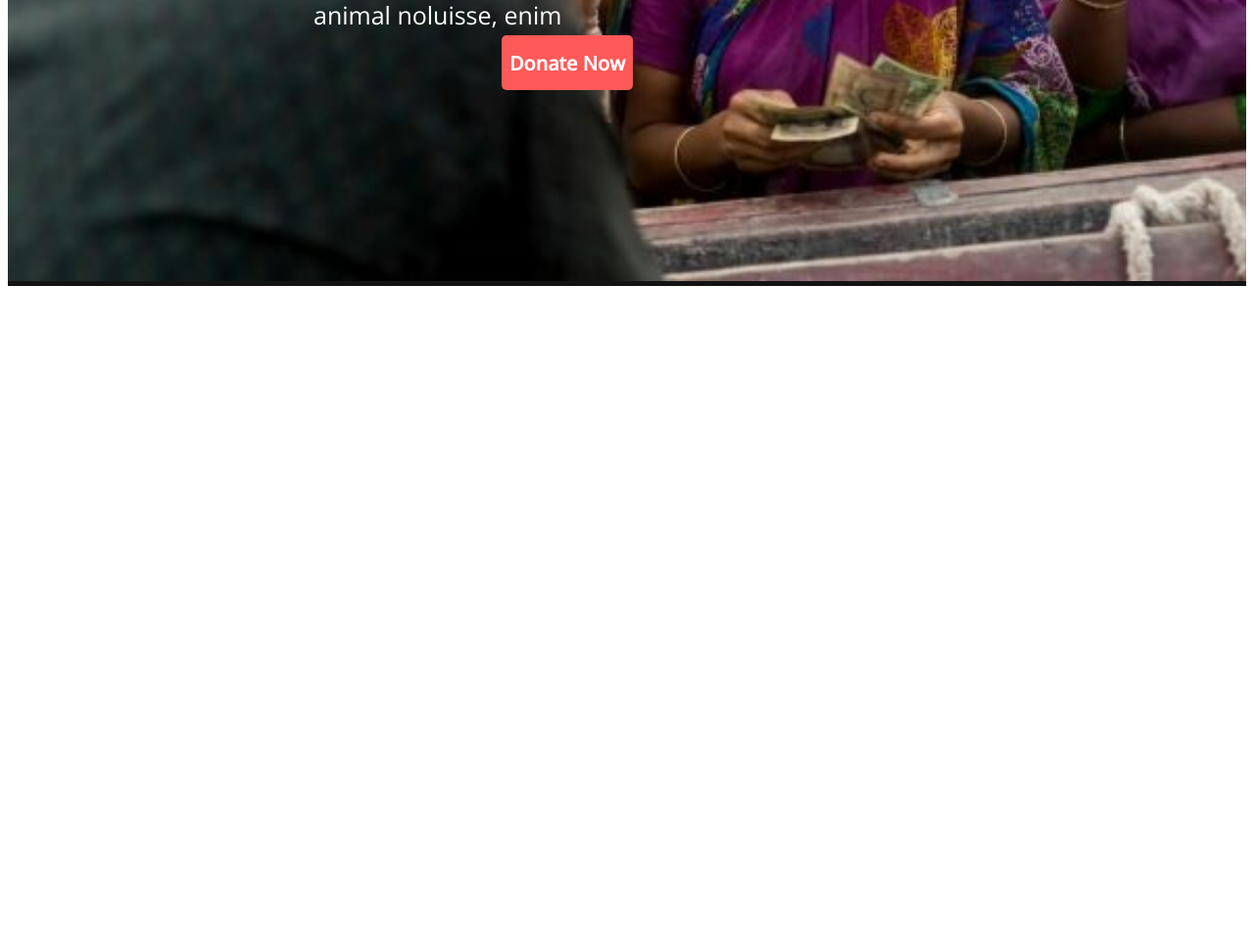
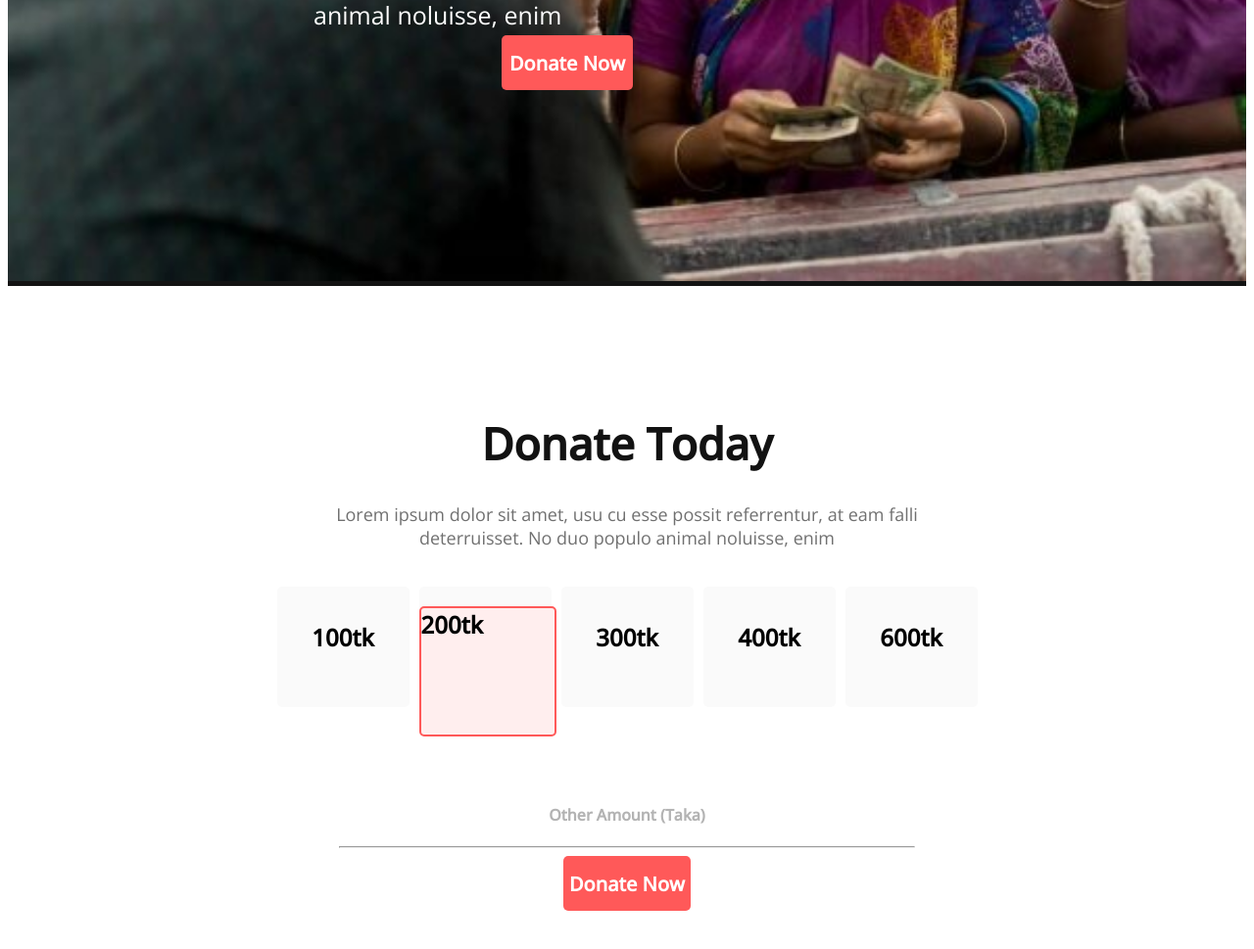
Before and after one commit to KamruzzamanShiblu/Donate-today, a plain HTML site: page index.html in a window 1280 px wide. Shown: the part 564-1533 px from the top of the page at 98% size. Before the commit the page ends 864 px from the top, so only its background shows below. Drawn offline with nearby package versions, Linux system fonts and the light colour scheme.

Commit message:
added my undone part

```diff
--- a/index.html
+++ b/index.html
@@ -19,6 +19,37 @@
                 <p class="section-description">Lorem ipsum dolor sit amet, usu cu esse possit referrentur, at eam falli deterruisset. No duo populo animal noluisse, enim</p>
                 <button class="btn-primary">Donate Now</button>
          </section>
+         <div>
+                <h1 class="text-primary">Donate Today</h1>
+                <p class="description-primary">Lorem ipsum dolor sit amet, usu cu esse possit referrentur, at eam falli deterruisset. No duo populo animal noluisse, enim</p>
+         </div>
+         <!-- money section  -->
+         <section>
+                <div class="money">
+
+                        <div class="money-title">
+                                <h1>100tk</h1>
+                        </div>
+
+                       <div class="money-title">
+
+                                <div class="mama"> <h2 class="two-hundred">200tk</h2></div>
+                        </div>
+                        <div class="money-title">
+                                <h1>300tk</h1>
+                        </div>
+                        <div class="money-title">
+                                <h1>400tk</h1>
+                        </div>
+                        <div class="money-title">
+                                <h1>600tk</h1>
+                        </div>
+                </div>
+         </section>
+         <div class="donate-me">
+                <h4 class="taka">Other Amount (Taka)</h4><hr>
+               <button class="btn-secondary">Donate Now</button>
+         </div>
         </main>
         <footer>
 
--- a/style.css
+++ b/style.css
@@ -43,4 +43,83 @@
 .donation1{
         width: 100%;
         position: relative;
+
 }
+
+/* donate today styles */
+.text-primary{
+        text-align: center;
+        font-weight: 700;
+        font-size: 45px;
+        color: #121212;
+        margin-top: 130px;
+}
+.description-primary{
+        font-weight: 400;
+font-size: 18px;
+text-align: center;
+color: #707070;
+height: 56px;
+margin: 30px 330px;
+}
+
+/* money section styles */
+.money{
+        display: flex;
+        justify-content:center;
+        align-items: center;
+        gap: 10px;
+
+
+}
+.money h1{
+        text-align: center;
+        padding: 15px;
+}
+.money-title{
+width: 135px;
+height: 123px;
+background: #FAFAFA;
+border-radius: 5px
+
+
+}
+.two-hundred{
+        width: 136px;
+        height: 129px;
+        color: ;
+       background-color: #FFEEEE;
+       border: 2px solid #FF5959;
+       border-radius: 5px;
+
+
+
+}
+/* .two-hundred h2{
+        padding: 15px;
+} */
+mama{
+padding: 20px;
+}
+.taka{
+        color: #B3B3B3;
+        text-align: center;
+}
+.btn-secondary{
+
+        height: 56px;
+        font-weight: 700;
+        font-size: 20px;
+        text-align: center;
+        background: #FF5959;
+        border-radius: 5px;
+        color: #FFFFFF;
+        border: 0;
+
+
+}
+.donate-me{
+        text-align: center;
+        margin: 99px 338px;
+        color:#B3B3B3;
+}
```
